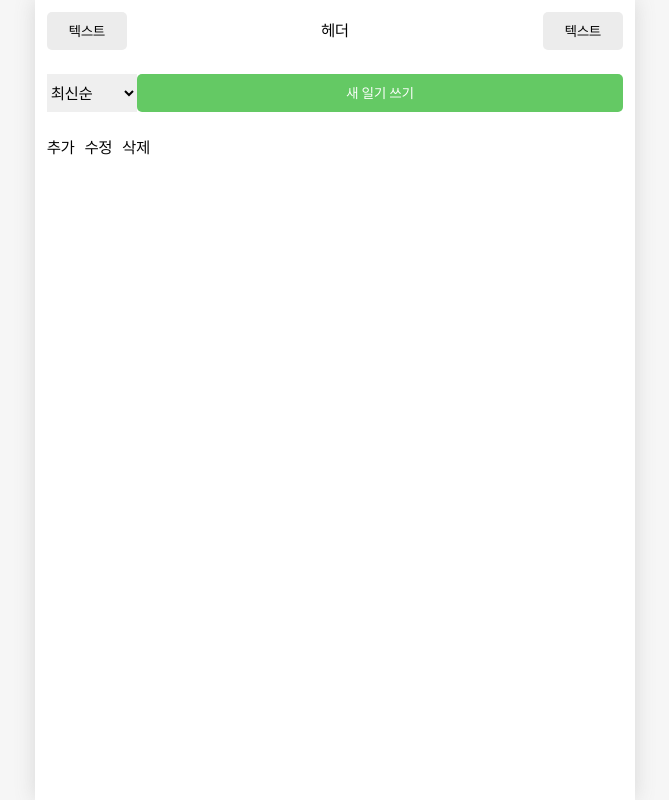
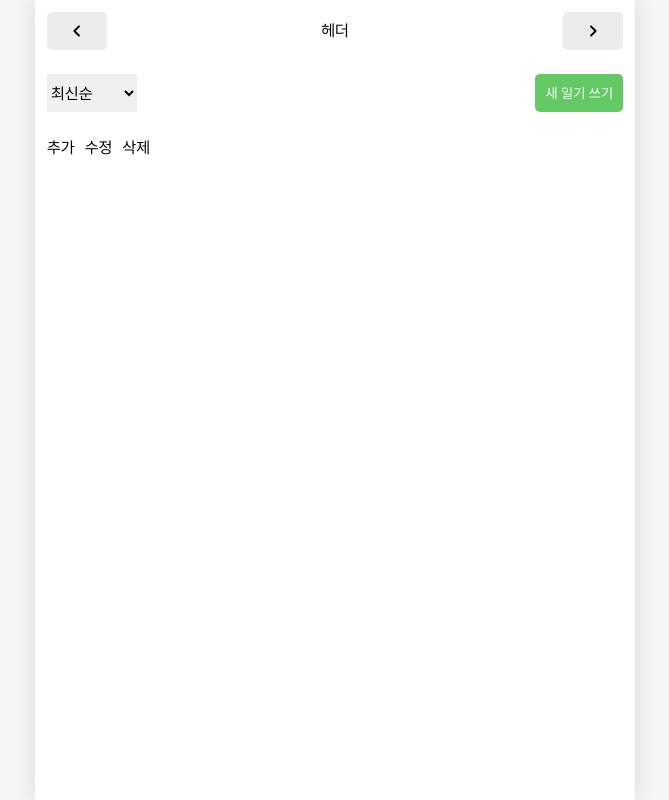
Before and after one commit to youngjunSung/onebite-react, a React (Vite) app in the folder section12/: page / in a window 1280 px wide. Shown: the whole page, without its empty margins (305-974 px from the left). Built offline with nearby package versions, Linux system fonts and the light colour scheme.

Commit message:
chore: context 적용

```diff
--- a/section12/package.json
+++ b/section12/package.json
@@ -10,9 +10,11 @@
     "preview": "vite preview"
   },
   "dependencies": {
+    "@mui/icons-material": "^6.1.5",
     "react": "^18.3.1",
     "react-dom": "^18.3.1",
-    "react-router-dom": "^6.26.2"
+    "react-router-dom": "^6.26.2",
+    "tailwind-merge": "^2.5.4"
   },
   "devDependencies": {
     "@eslint/js": "^9.9.0",
--- a/section12/src/App.tsx
+++ b/section12/src/App.tsx
@@ -1,4 +1,4 @@
-import { useState, useReducer, useRef } from "react";
+import { useState, useReducer, useRef, createContext } from "react";
 import { Route, Routes, Link, useNavigate } from "react-router-dom";
 import Home from "./pages/Home";
 import New from "./pages/New";
@@ -8,7 +8,7 @@ import Notfound from "./pages/Notfound";
 import Button from "./components/Button";
 import Header from "./components/Header";
 import { getEmotions } from "./utils/getEmotions";
-import { DiaryType } from "./typing/types";
+import { DiaryType, DiaryDispatchContextType } from "./typing/types";
 
 const mockData = [
   {
@@ -61,7 +61,9 @@ function reducer(diaryList: DiaryType[], action: Action) {
       return diaryList;
   }
 }
-
+export const DiaryStateContext = createContext<DiaryType[] | null>(null);
+export const DiaryDispatchContext =
+  createContext<DiaryDispatchContextType | null>(null);
 function App() {
   const [diaryList, dispatch] = useReducer(reducer, []);
   const refId = useRef(1);
@@ -107,6 +109,8 @@ function App() {
 
   return (
     <div className="max-w-[600px] w-full mx-auto bg-white flex-1 shadow-[0px_0px_20px_#64646433]">
+      <DiaryStateContext.Provider value={diaryList}>
+        <DiaryDispatchContext.Provider value={{ onCreate, onModify, onDelete }}>
           <Routes>
             {/* switch문처럼 렌더링 된다. url이 / 면 Home, /new면 New  */}
             <Route path="/" element={<Home />} />
@@ -115,6 +119,8 @@ function App() {
             <Route path="/edit/:edit" element={<Edit />} />
             <Route path="*" element={<Notfound />} />
           </Routes>
+        </DiaryDispatchContext.Provider>
+      </DiaryStateContext.Provider>
       <div className="p-[12px] flex gap-[10px]">
         <button
           onClick={() =>
--- a/section12/src/components/Button.tsx
+++ b/section12/src/components/Button.tsx
@@ -1,4 +1,7 @@
-const Button = ({ text, type, className, onClick }: { text: string, type: string, className?: string, onClick?: () => void }) => {
+import { ReactNode } from "react";
+import { twMerge } from "tailwind-merge";
+
+const Button = ({ text, type, className, onClick }: { text: ReactNode, type: string, className?: string, onClick?: () => void }) => {
 	const getType = (type: string) => {
 		switch (type) {
 			case 'default':
@@ -15,7 +18,7 @@ const Button = ({ text, type, className, onClick }: { text: string, type: string
     <button
       type="button"
       onClick={onClick}
-      className={`cursor-pointer ${getType(type)} rounded-[5px] text-[14px] center w-full min-h-[38px] px-[10px] py-[4px] ${className}`}
+      className={twMerge(`cursor-pointer ${getType(type)} rounded-[5px] text-[14px] center w-full min-h-[38px] px-[10px] py-[4px] ${className}`)}
     >
       {text}
     </button>
--- a/section12/src/components/Header.tsx
+++ b/section12/src/components/Header.tsx
@@ -2,10 +2,10 @@ import { ReactNode } from "react";
 
 const Header = ({text, leftChild, rightChild}: {text: string, leftChild?: ReactNode, rightChild?: ReactNode}) => {
     return (
-        <header className="grid grid-cols-[80px,1fr,80px] p-[12px]">
-            <div>{leftChild}</div>
+        <header className="grid grid-cols-[60px,1fr,60px] p-[12px] min-h-[62px]">
+            <div className="center">{leftChild}</div>
             <h1 className="flex-1 center">{text}</h1>
-            <div>{rightChild}</div>
+            <div className="center">{rightChild}</div>
         </header>
     )
 }
--- a/section12/src/pages/Home.tsx
+++ b/section12/src/pages/Home.tsx
@@ -1,6 +1,8 @@
 import Header from "../components/Header";
 import Button from "../components/Button";
+import { useContext } from "react";
 import { useNavigate } from "react-router-dom";
+import { KeyboardArrowLeftRounded, KeyboardArrowRightRounded } from '@mui/icons-material';
 
 const Home = () => {
   const nav = useNavigate();
@@ -8,9 +10,9 @@ const Home = () => {
     <>
       <Header
         text="헤더"
-        leftChild={<Button text="텍스트" type="default" />}
+        leftChild={<Button text={<KeyboardArrowLeftRounded />} type="default" />}
         rightChild={
-          <Button text="텍스트" type="default" onClick={() => alert()} />
+          <Button text={<KeyboardArrowRightRounded />} type="default" onClick={() => alert()} />
         }
       />
       <div className="p-[12px] flex items-center">
@@ -18,7 +20,7 @@ const Home = () => {
           <option value="최신순">최신순</option>
           <option value="오래된 순">오래된 순</option>
         </select>
-        <Button text="새 일기 쓰기" type="positive" className="ml-auto" onClick={() => nav('/new')} />
+        <Button text="새 일기 쓰기" type="positive" className='ml-auto w-fit' onClick={() => nav('/new')} />
       </div>
     </>
   );
--- a/section12/src/pages/New.tsx
+++ b/section12/src/pages/New.tsx
@@ -1,12 +1,19 @@
 import Header from "../components/Header";
 import Button from "../components/Button";
+import { KeyboardBackspace } from "@mui/icons-material";
+import { useNavigate } from 'react-router-dom';
 
 const New = () => {
+  const nav = useNavigate();
   return (
     <>
       <Header
         text="새 일기 쓰기"
-        leftChild={<Button text="텍스트" type="default" />}
+        leftChild={
+          <button className="w-full center" onClick={() => nav(-1)}>
+            <KeyboardBackspace />
+          </button>
+        }
       />
       <h1>New</h1>
     </>
--- a/section12/src/typing/types.ts
+++ b/section12/src/typing/types.ts
@@ -4,3 +4,13 @@ export interface DiaryType {
   emotionId: number;
   content: string;
 }
+export interface DiaryDispatchContextType {
+  onCreate: (createdDate: string, emotionId: number, content: string) => void;
+  onModify: (
+    id: number,
+    createdDate: string,
+    emotionId: number,
+    content: string
+  ) => void;
+  onDelete: (id: number) => void;
+}
```
Also changed, not shown: 1 other file (tests, documents, lock files or other folders). Lines whose indentation alone changed are shown as unchanged.
